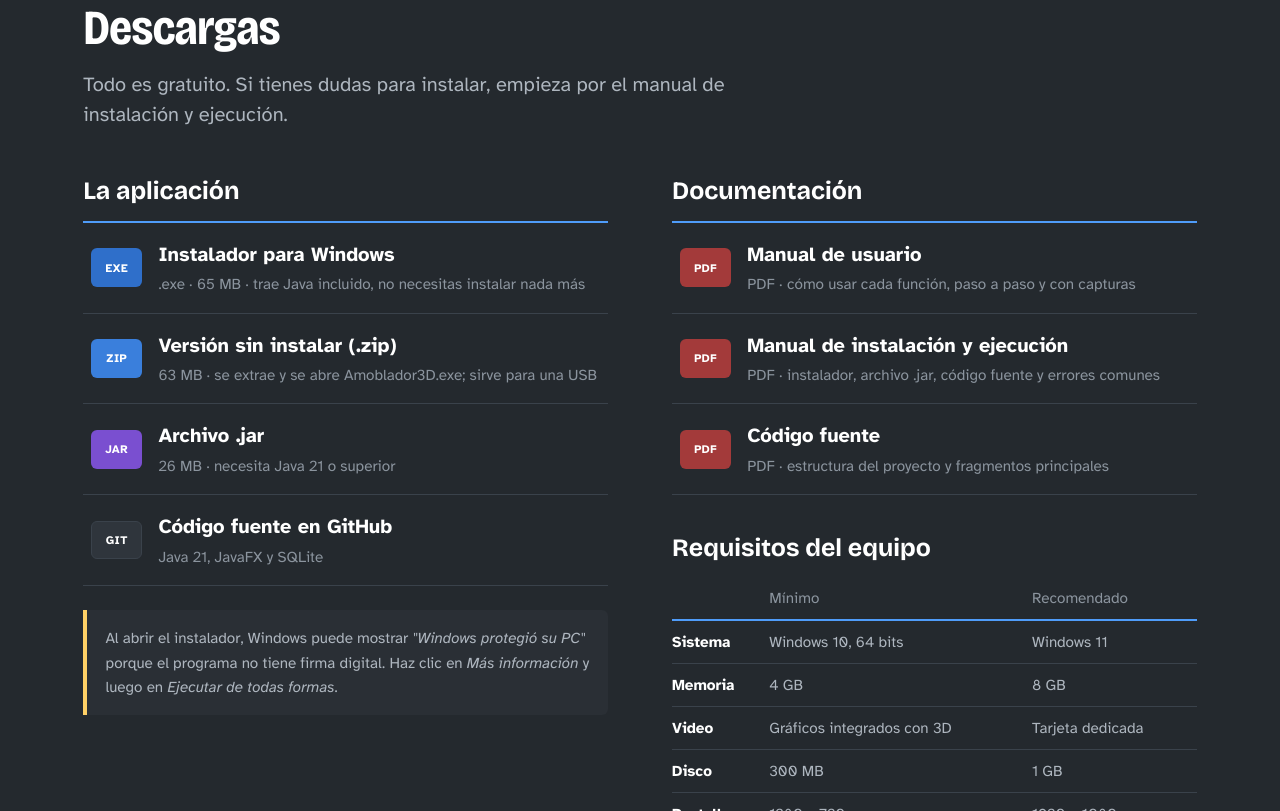
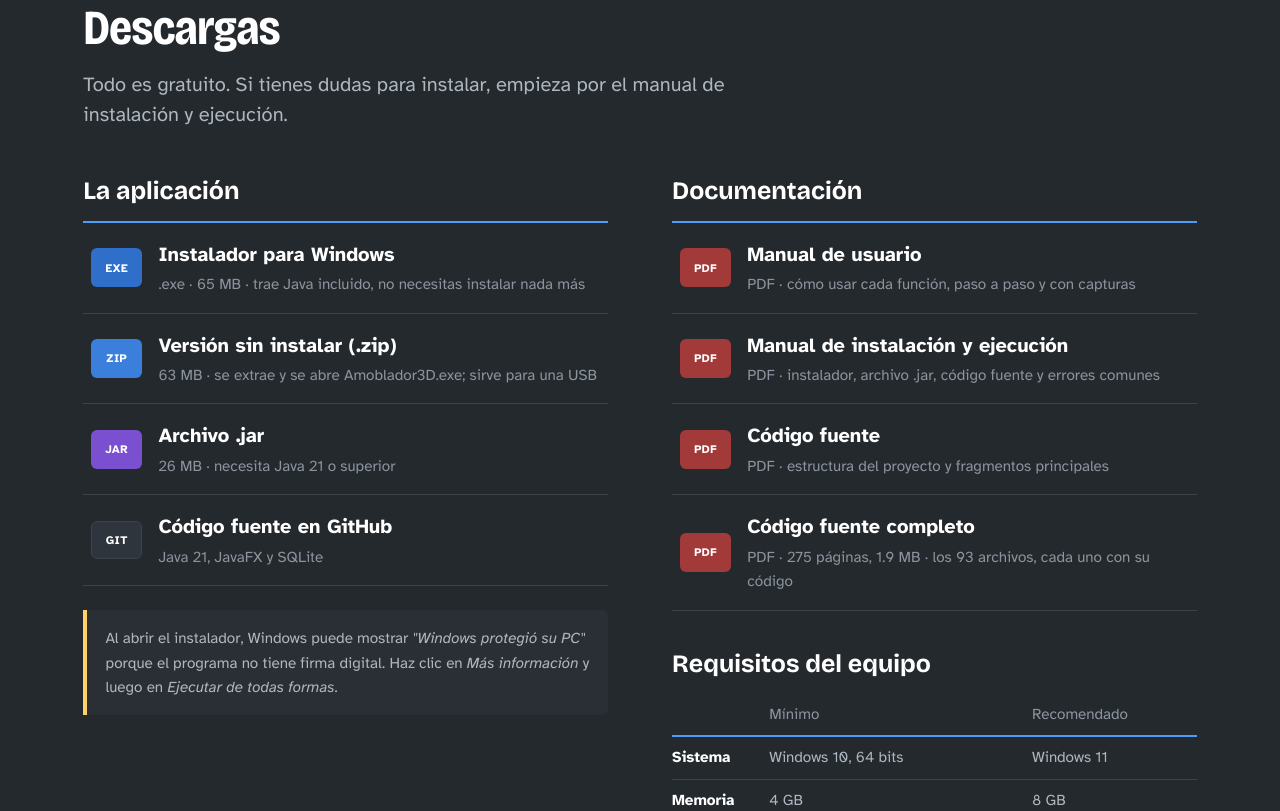
Before and after one commit to alex123floresc-sketch/amoblador3d_web, a plain HTML site: page index.html in a window 1280 px wide. Shown: the part 6262-7073 px from the top of the page. Drawn offline with nearby package versions, Linux system fonts and the light colour scheme.

Commit message:
Código fuente completo en PDF: cada archivo con su código
Co-Authored-By: Claude Opus 5.5 <noreply@anthropic.com>

```diff
--- a/index.html
+++ b/index.html
@@ -417,6 +417,7 @@
       </div>
       <p class="codigo-enlaces">
         <a class="boton boton-secundario" href="descargas/09_Codigo_Fuente.pdf">Documento del código fuente (PDF)</a>
+        <a class="boton boton-secundario" href="descargas/10_Codigo_Fuente_Completo.pdf">Código fuente completo (PDF, 275 páginas)</a>
         <a class="boton boton-secundario" href="https://github.com/alex123floresc-sketch/amoblador3d">Ver el código completo en GitHub</a>
       </p>
     </section>
@@ -526,6 +527,13 @@
                 <span class="archivo-meta">PDF · estructura del proyecto y fragmentos principales</span>
               </a>
             </li>
+            <li>
+              <a class="con-tipo" href="descargas/10_Codigo_Fuente_Completo.pdf">
+                <span class="tipo tipo-pdf" aria-hidden="true">PDF</span>
+                <span class="archivo-nombre">Código fuente completo</span>
+                <span class="archivo-meta">PDF · 275 páginas, 1.9 MB · los 93 archivos, cada uno con su código</span>
+              </a>
+            </li>
           </ul>
 
           <h3 class="req-titulo">Requisitos del equipo</h3>
```
Also changed, not shown: 1 other file.
